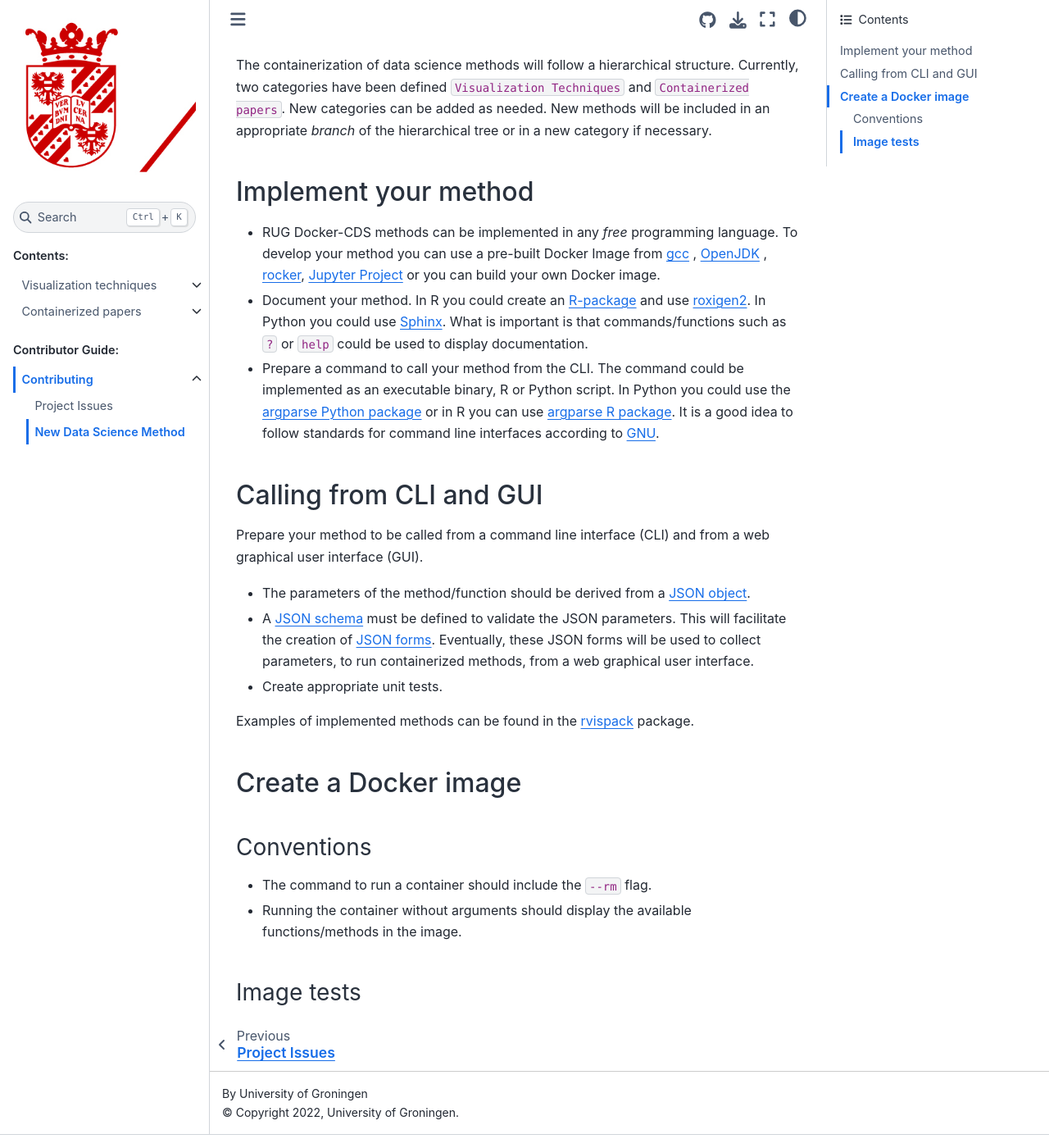
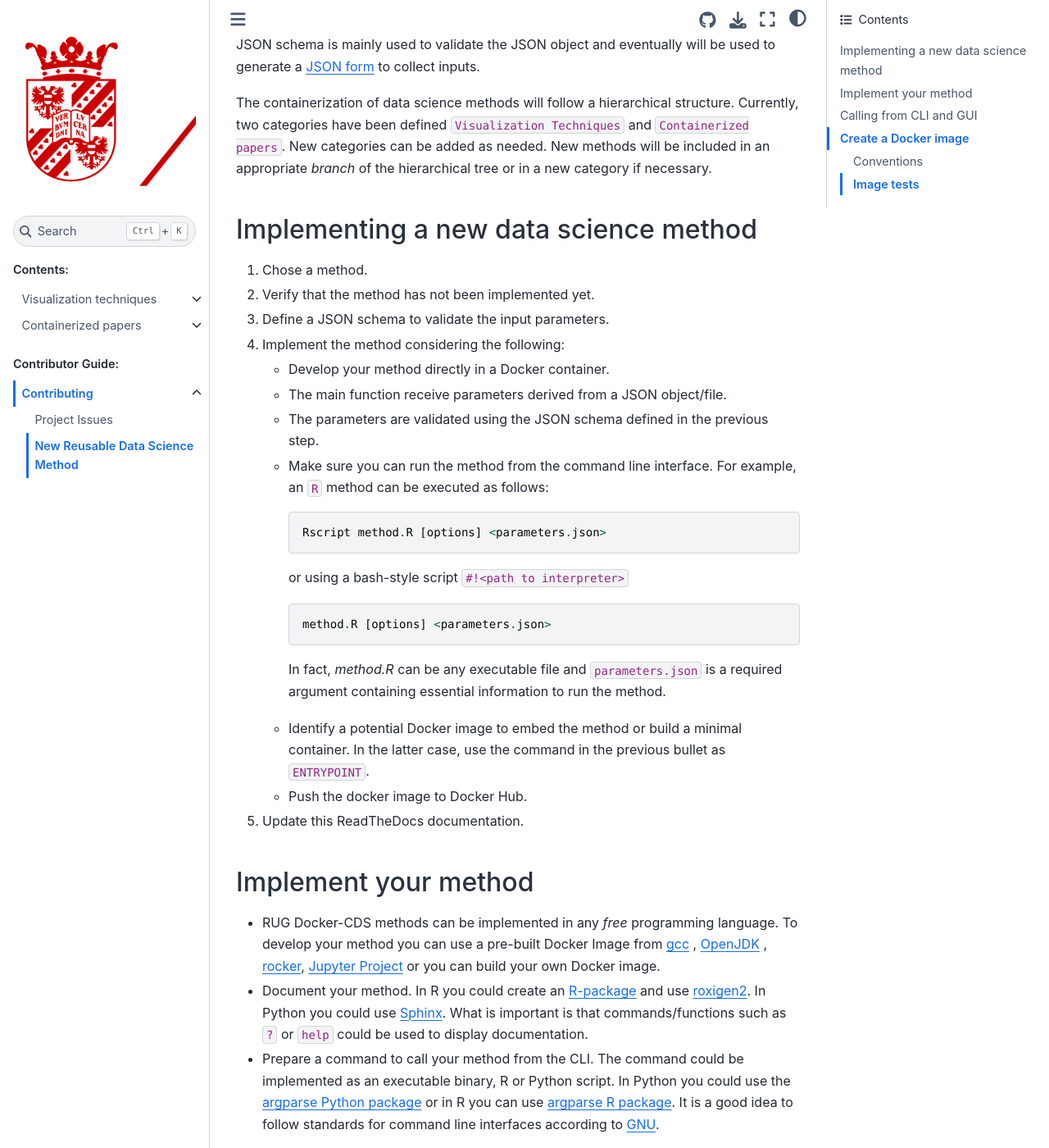
Before and after one commit to rijksuniversiteit-groningen/docker-cds, a Sphinx documentation site: the page built from docs/source/contributing/newmethod.rst, in a window 1280 px wide and 1400 px high, scrolled down 363 px. Shown: the whole window at 82% size. Built offline with Sphinx 7.4.7 and the Sphinx Book theme 1.1.4, drawn with Linux system fonts in a browser that asks for light colours; some of the changed text lies outside the part shown.

```diff
--- a/docs/source/contributing/issues.rst
+++ b/docs/source/contributing/issues.rst
@@ -7,8 +7,10 @@ Groningen`` Docker Containerized-Data-Science (RUG Docker-CDS)
 methods.
 
 - If you think the issue is unique to RUG Docker-CDS images, please
-  see the ``issue tracker`` to see if anybody else has reported the
-  same issue. In other case, please open a GitHub issue.
+  see the `issue
+  tracker <https://github.com/rijksuniversiteit-groningen/docker-cds/issues>`_
+  to see if anybody else has reported the same issue. In other case,
+  please open a GitHub issue.
 
 - If the issue you are encountering is happening with one of the
   open-source libraries included in the Docker images and is
--- a/docs/source/contributing/newmethod.rst
+++ b/docs/source/contributing/newmethod.rst
@@ -1,5 +1,5 @@
-New Data Science Method
-=======================
+New Reusable Data Science Method
+================================
 
 .. note::
 
@@ -24,6 +24,41 @@ hierarchical structure. Currently, two categories have been defined
 categories can be added as needed. New methods will be included in an
 appropriate `branch` of the hierarchical tree or in a new category if
 necessary.
+
+Implementing a new data science method
+++++++++++++++++++++++++++++++++++++++
+
+#. Chose a method.
+#. Verify that the method has not been implemented yet.
+#. Define a JSON schema to validate the input parameters.
+#. Implement the method considering the following:
+
+   - Develop your method directly in a Docker container.
+   - The main function receive parameters derived from a JSON
+     object/file.
+   - The parameters are validated using the JSON schema defined in the
+     previous step.
+   - Make sure you can run the method from the command line
+     interface. For example, an ``R`` method can be executed as
+     follows::
+
+	Rscript method.R [options] <parameters.json>
+
+     or using a bash-style script ``#!<path to interpreter>``
+     ::
+
+	method.R [options] <parameters.json>
+
+     In fact, `method.R` can be any executable file and
+     ``parameters.json`` is a required argument containing essential
+     information to run the method.
+   - Identify a potential Docker image to embed the method or build a
+     minimal container. In the latter case, use the command in the
+     previous bullet as ``ENTRYPOINT``.
+   - Push the docker image to Docker Hub.
+
+#. Update this ReadTheDocs documentation.
+
 
 Implement your method
 +++++++++++++++++++++
```
Also changed, not shown: README.md (+1 -1 lines), docs/source/contributing/contributing.rst (+8 -0 lines).
